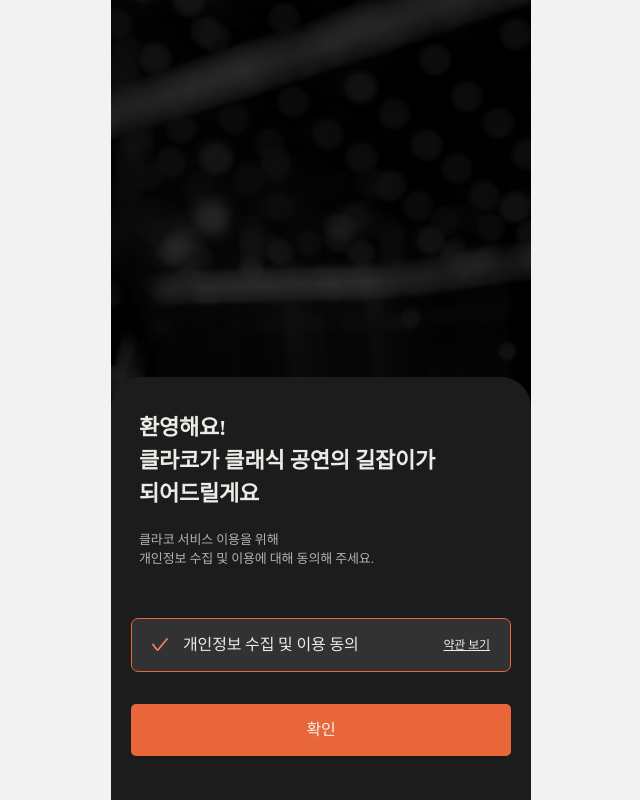
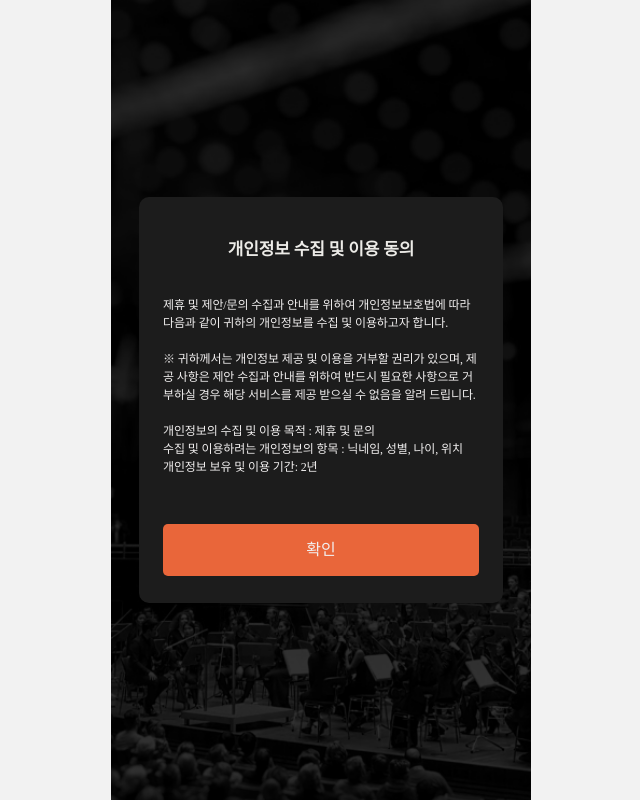
Before and after one commit to kusitms-com/30th_Meetup_TeamE_Claco_Front, a React (Vite) app: page /agreement in a window 1280 px wide. Both pictures are taken after a click on the element "개인정보 수집 및 이용 동의". Shown: the whole page, without its empty margins (319-959 px from the left). Built offline with nearby package versions, Linux system fonts and the light colour scheme; a web font is replaced by a local one.

Commit message:
feat: 약관동의 이동 경로 수정

```diff
--- a/src/pages/Login/AgreementPage.tsx
+++ b/src/pages/Login/AgreementPage.tsx
@@ -19,15 +19,12 @@ export const AgreementPage = () => {
   }, []);
 
   const handleCheckClick = () => {
-    setIsChecked(!isChecked);
+    setIsChecked(true);
+    setIsModalOpen(false);
   };
 
   const openModal = () => {
     setIsModalOpen(true);
-  };
-
-  const closeModal = () => {
-    setIsModalOpen(false);
   };
 
   const handleConfirmClick = () => {
@@ -42,7 +39,7 @@ export const AgreementPage = () => {
       style={{ backgroundImage: `url(${backgroundImage})` }}
     >
       <div
-        className={`flex flex-col bg-background-dark gap-[3.06rem] rounded-t-[1.88rem] transition-transform duration-700 ${
+        className={`flex flex-col max-h-[27rem] bg-background-dark gap-[3.06rem] rounded-t-[1.88rem] transition-transform duration-700 ${
           show ? 'translate-y-0' : 'translate-y-full'
         } ${isModalOpen ? 'hidden' : ''}`}
       >
@@ -60,8 +57,9 @@ export const AgreementPage = () => {
         <div className='flex flex-col px-[1.25rem] pb-[2.75rem] gap-[2rem]'>
           <div className={`flex justify-between items-center bg-grayscale-30 px-[1.25rem] py-[0.88rem] rounded-[0.44rem] border ${
               isChecked ? 'border-primary' : 'border-transparent'
-            }`}>
-            <div className='flex gap-[0.94rem] items-center cursor-pointer' onClick={handleCheckClick}>
+            }`}
+            onClick={openModal}>
+            <div className='flex gap-[0.94rem] items-center cursor-pointer'>
               <img
                 src={isChecked ? checkedIcon : checkIcon}
                 alt='check icon'
@@ -72,9 +70,9 @@ export const AgreementPage = () => {
                 개인정보 수집 및 이용 동의
               </span>
             </div>
-            <button className='body4-normal text-grayscale-80 underline' onClick={openModal}>
+            <span className='body4-normal text-grayscale-80 underline'>
               약관 보기
-            </button>
+            </span>
           </div>
           <ConfirmButton isChecked={isChecked} onClick={handleConfirmClick}>
             확인
@@ -99,7 +97,7 @@ export const AgreementPage = () => {
                 수집 및 이용하려는 개인정보의 항목 : 닉네임, 성별, 나이, 위치<br />
                 개인정보 보유 및 이용 기간: 2년
               </span>
-              <button className='flex items-center justify-center w-full py-[0.88rem] bg-primary rounded-[0.31rem] text-body1-medium text-grayscale-90' onClick={closeModal}>
+              <button className='flex items-center justify-center w-full py-[0.88rem] bg-primary rounded-[0.31rem] text-body1-medium text-grayscale-90' onClick={handleCheckClick}>
                 확인
               </button>
             </div>
```
